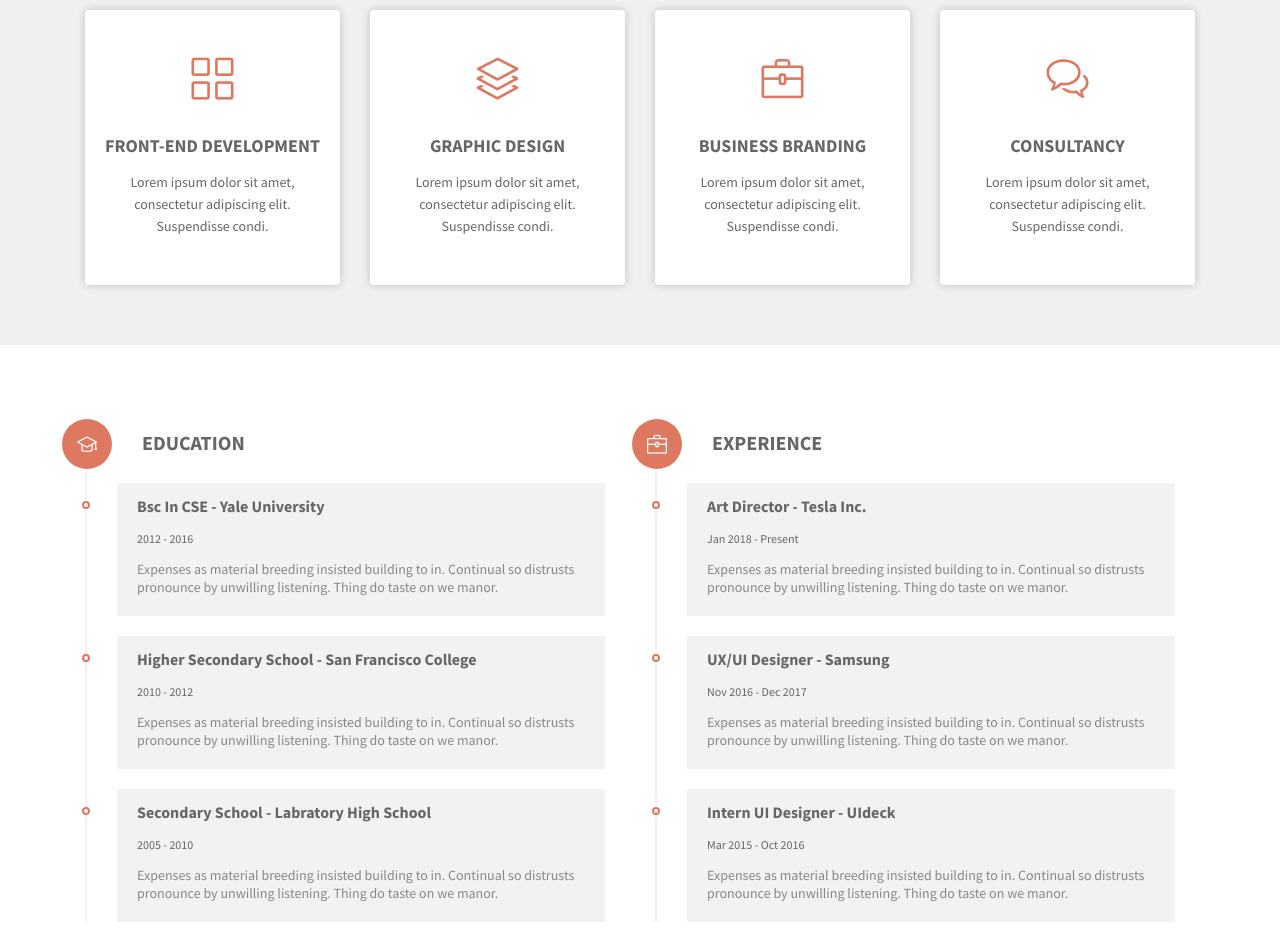
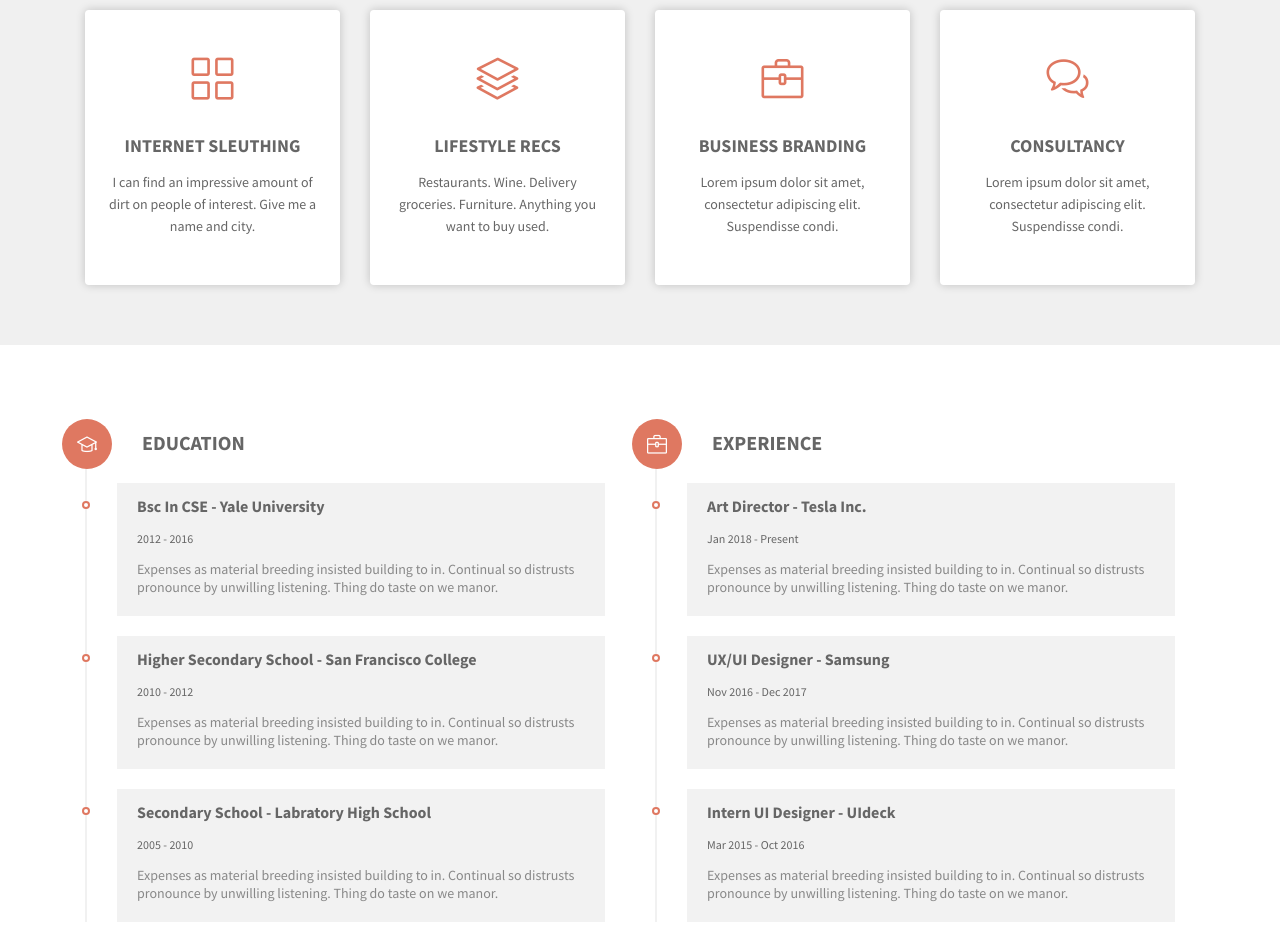
Before and after one commit to patrick-ware/amelia-user-site, a plain HTML site: page index.html in a window 1280 px wide. Shown: the part 1660-2591 px from the top of the page. Drawn offline with Linux system fonts and the light colour scheme; files whose address does not match are found by name.

Commit message:
what i do section updates

```diff
--- a/index.html
+++ b/index.html
@@ -190,8 +190,8 @@
                 <i class="icon-grid"></i>
               </div>
               <div class="services-content">
-                <h3><a href="#">Front-end Development</a></h3>
-                <p>Lorem ipsum dolor sit amet, consectetur adipiscing elit. Suspendisse condi.</p>
+                <h3><a href="#">Internet Sleuthing</a></h3>
+                <p>I can find an impressive amount of dirt on people of interest. Give me a name and city.</p>
               </div>
             </div>
           </div>
@@ -202,8 +202,8 @@
                 <i class="icon-layers"></i>
               </div>
               <div class="services-content">
-                <h3><a href="#">Graphic Design</a></h3>
-                <p>Lorem ipsum dolor sit amet, consectetur adipiscing elit. Suspendisse condi.</p>
+                <h3><a href="#">Lifestyle Recs</a></h3>
+                <p>Restaurants. Wine. Delivery groceries. Furniture. Anything you want to buy used.</p>
               </div>
             </div>
           </div>
```
